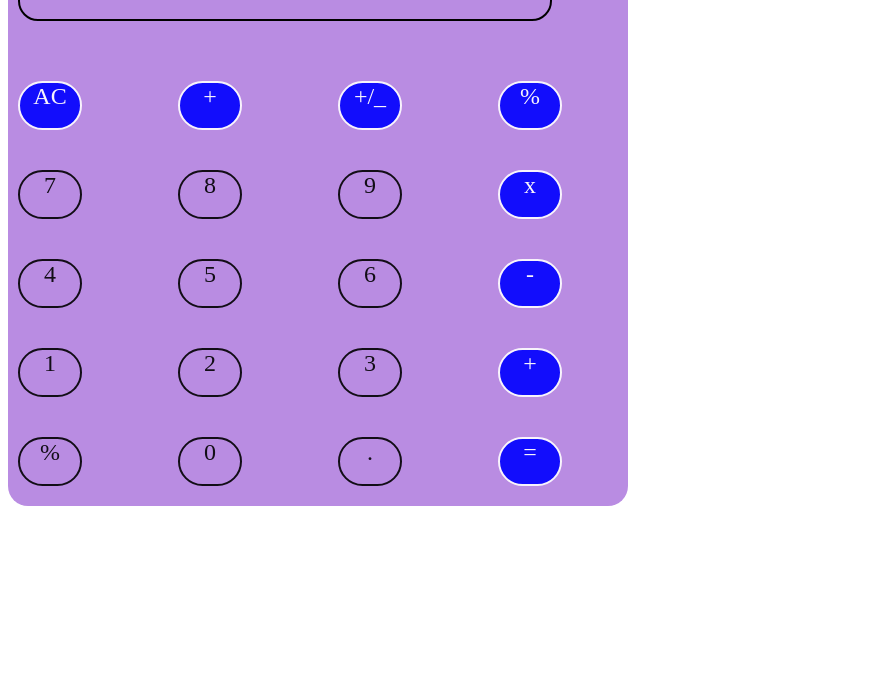
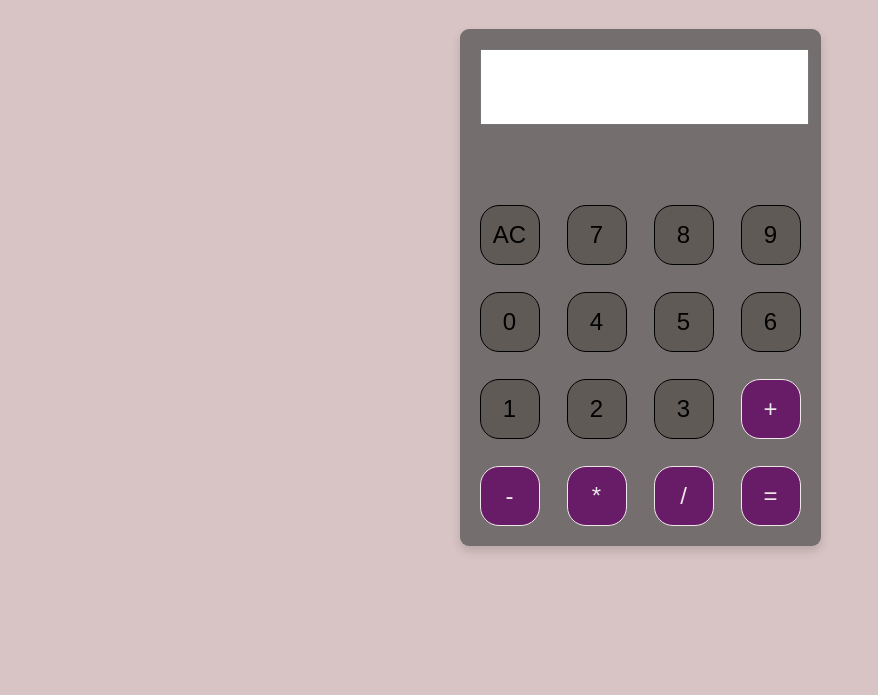
Before and after one commit to Mamatha-Kethavath/codesoft, a plain HTML site: page calculator.html in a window 1280 px wide. Shown: the part 121-816 px from the top of the page, without its empty margins (0-878 px from the left). Drawn offline with Linux system fonts and the light colour scheme.

Commit message:
Add files via upload

```diff
--- a/calculator.html
+++ b/calculator.html
@@ -5,70 +5,102 @@
 <meta name="viewport" content="width=device-width, initial-scale=1.0">
 <title>Calculator</title>
 <style>
-        #main{
+    body {
+        display: flex;
+        justify-content: center;
+        align-items: center;
+        height: 100vh;
+        font-family: Arial, sans-serif;
+        background-color: #d8c4c4;
+    }
+    .calculator {
+        background-color: #746e6e;
+        padding: 20px;
+        border-radius: 9px;
+        box-shadow: 0 5px 10px rgba(62, 55, 55, 0.2);
+    }
+    input {
+        width: 100%;
+        height: 70px;
+        font-size: 24px;
+        margin-bottom: 80px;
+        text-align: right;
+    }
+    .buttons {
         display: grid;
-            grid-template-rows: repeat(5,1fr);
-            grid-template-columns: repeat(4,1fr);
-            padding-top: 60px;
-            gap: 40px;
-            border-radius: 45px;
+        grid-template-columns: repeat(4, 60px);
+        gap: 27px;
     }
-        #main>div{
-            border: 2px solid;
-            border-radius: 45px;
-            width: 60px;
-            height: 45px;
-            text-align: center;
-            font-size: 3vh;
-            /* color: white; */
-            opacity: 0.9;
-
-
+    button {
+        height: 60px;
+        font-size: 24px;
+        cursor:pointer;
+        border:1px solid;
+        border-radius: 19px;
+        background-color: #57504ca9;
     }
-        #main2{
-            border: 2px solid;
-            border-radius: 20px;
-            width: 500px;
-            height: 50px;
-            padding-left: 30px;
-            padding-top: 40px;
-            font-size: 4vh;
-            padding-bottom: 20px;
+    .operator {
+        background-color: #681c67;
+        color: rgb(238, 231, 231);
     }
-        #head{
-            border: 0px solid ;
-            padding:20px 10px;
-            background-color: rgb(185, 140, 226);
-            border-radius: 20px;
-            width: 600px;
+    .operator:hover {
+        background-color: #681c67;
     }
 </style>
 </head>
 <body>
-    <div id="head">
-    <div id="main2">0865 + 4876</div>
-    <div id="main">
-        <div style="background-color: blue; color: white;">AC</div>
-        <div style="background-color: blue; color: white;">+</div>
-        <div style="background-color: blue; color: white;">+/_</div>
-        <div style="background-color: blue; color: white;">%</div>
-        <div>7</div>
-        <div>8</div>
-        <div>9</div>
-        <div style="background-color: blue; color: white;">x</div>
-        <div>4</div>
-        <div>5</div>
-        <div>6</div>
-        <div style="background-color: blue; color: white;">-</div>
-        <div>1</div>
-        <div>2</div>
-        <div>3</div>
-        <div style="background-color: blue; color: white;">+</div>
-        <div>%</div>
-        <div>0</div>
-        <div>.</div>
-        <div style="background-color: blue; color: white;">=</div>
+<!-- disabled placeholder="0" -->
+<div class="calculator">
+    <input type="text" id="display" >
+    <div class="buttons">
+        <button onclick="clearDisplay()">AC</button>
+        <button onclick="appendNumber('7')">7</button>
+        <button onclick="appendNumber('8')">8</button>
+        <button onclick="appendNumber('9')">9</button>
+
+        <button onclick="appendNumber('0')">0</button>
+        <button onclick="appendNumber('4')">4</button>
+        <button onclick="appendNumber('5')">5</button>
+        <button onclick="appendNumber('6')">6</button>
+
+        <button onclick="appendNumber('1')">1</button>
+        <button onclick="appendNumber('2')">2</button>
+        <button onclick="appendNumber('3')">3</button>
+        <button class="operator" onclick="appendOperator('+')">+</button>
+
+        <button class="operator" onclick="appendOperator('-')">-</button>
+        <button class="operator" onclick="appendOperator('*')">*</button>
+        <button class="operator" onclick="appendOperator('/')">/</button>
+        <button class="operator" onclick="calculateResult()">=</button>
     </div>
 </div>
+
+<script>
+    let display = document.getElementById('display');
+
+    function appendNumber(number) {
+        if(display.value === "0") display.value = "";
+        display.value += number;
+    }
+
+    function appendOperator(operator) {
+        const lastChar = display.value.slice(-1);
+        if(["+", "-", "*", "/"].includes(lastChar)) return;
+        display.value += operator;
+    }
+
+    function clearDisplay() {
+        display.value = "";
+    }
+
+    function calculateResult() {
+        try {
+            display.value = eval(display.value);
+        } catch (error) {
+            display.value = "Error";
+        }
+    }
+</script>
+
 </body>
 </html>
```
Also changed, not shown: index.html (+71 -80 lines). Lines whose indentation alone changed are shown as unchanged.
